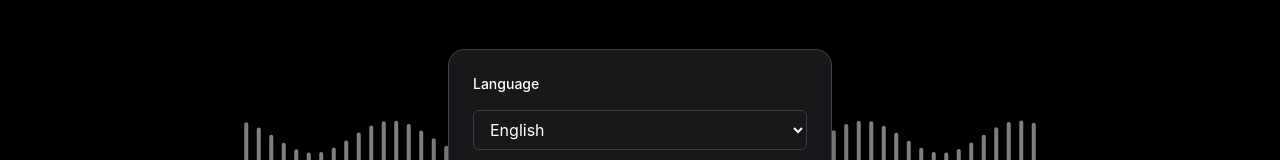
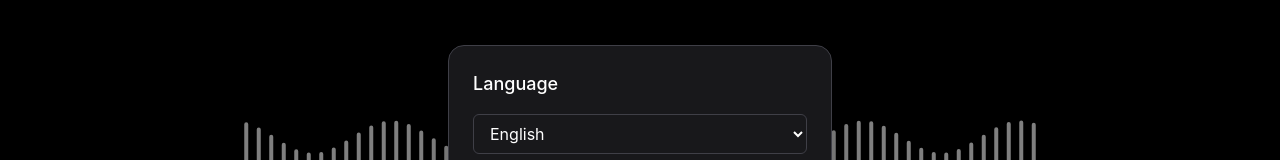
Before and after one commit to zylen-det/Audio-spectrum-renderer, a React (Vite) app: page /en in a window 1280 px wide. Both pictures are taken after a click on the button 36 px from the left and 764 px from the top of the page. Shown: the part 261-421 px from the top of the page. Built offline with nearby package versions, Linux system fonts and the light colour scheme.

Commit message:
adjust FloatingControl y transform

```diff
--- a/src/app/[lang]/App.tsx
+++ b/src/app/[lang]/App.tsx
@@ -413,7 +413,7 @@ export default function App() {
       <MyDialog isVisible={isSettingOpen} handleClose={() => setIsSettingOpen(false)}
       >
         <div className="space-y-4 text-white">
-          <div className="text-sm font-medium">{lang === 'zh' ? '語言' : 'Language'}</div>
+          <div className="text-lg font-medium">{lang === 'zh' ? '語言' : 'Language'}</div>
           <select
             value={lang}
             onChange={(e) => {
--- a/src/components/FloatingControls.tsx
+++ b/src/components/FloatingControls.tsx
@@ -87,10 +87,10 @@ export function FloatingControls({
         <div className="absolute top-0 w-full flex flex-col items-center pointer-events-none">
           <AnimatePresence>
             <motion.div
-              initial={{ y: -500 }}
-              animate={{ y: visible ? 0 : -500 }}
+              initial={{ y: "-105%" }}
+              animate={{ y: visible ? 0 : "-105%" }}
               transition={{ type: "spring", damping: 25, stiffness: 200 }}
-              className="pointer-events-auto bg-zinc-950/20 backdrop-blur-sm border border-zinc-700 rounded-3xl p-6 shadow-2xl max-w-[1800px] w-full flex flex-col gap-4 mb-6"
+              className="pointer-events-auto bg-zinc-950/20 backdrop-blur-sm border border-zinc-700 rounded-3xl p-6 shadow-2xl max-w-[1800px] w-full flex flex-col gap-4"
             >
 
               <div className="flex justify-between items-end pb-4 border-b border-zinc-700 mt-2">
```
Also changed, not shown: 1 other file (tests, documents, lock files or other folders).
